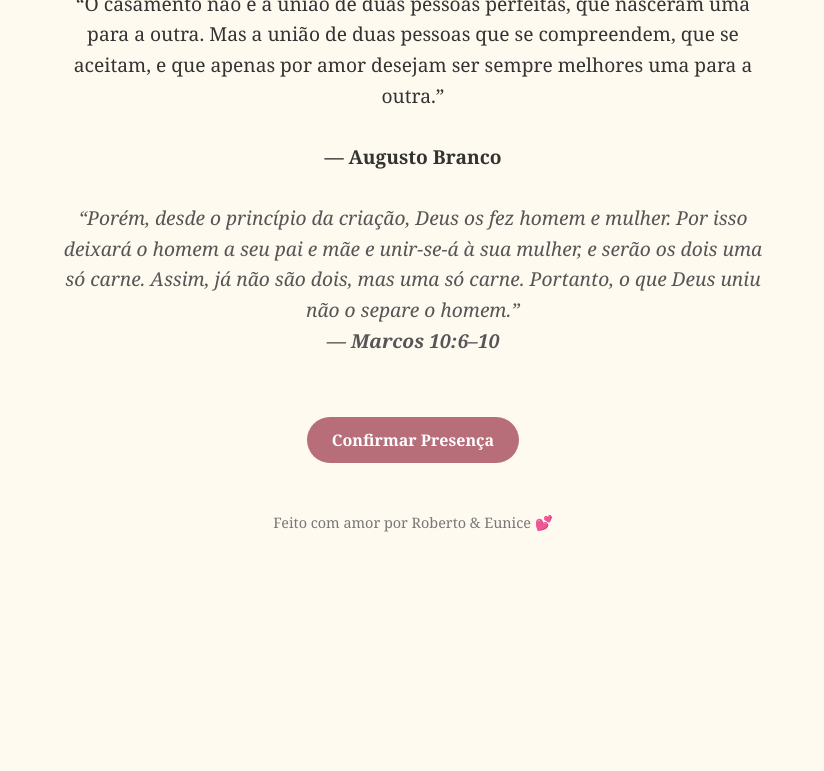
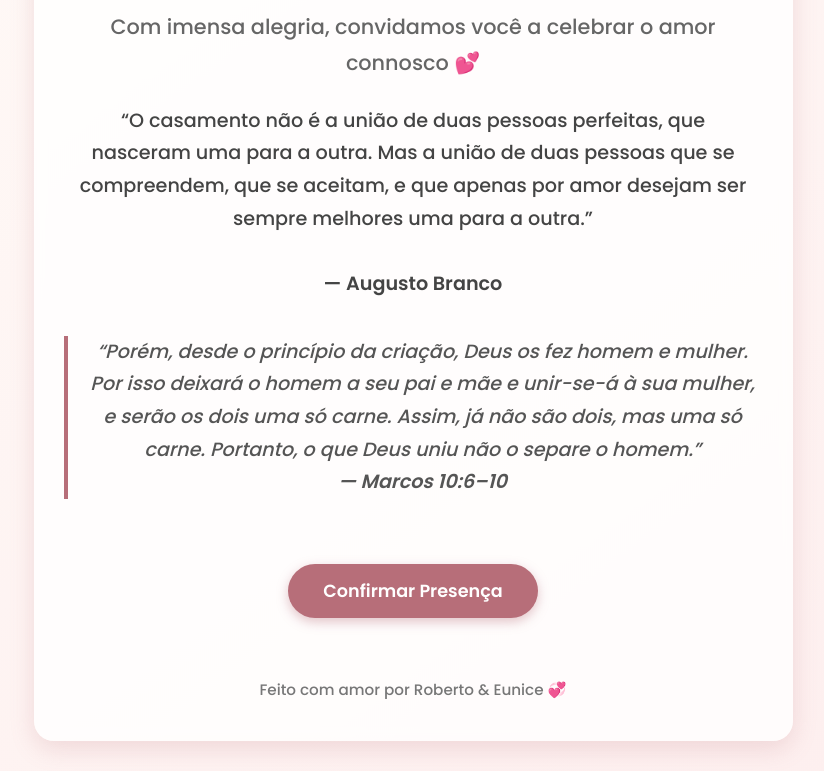
Before and after one commit to Calton4/Roberto-e-Eunice01, a plain HTML site: page index.html in a window 1280 px wide. Shown: the part 178-949 px from the top of the page, without its empty margins (227-1051 px from the left). Before the commit the page ends 800 px from the top, so only its background shows below. Drawn offline with Linux system fonts and the light colour scheme.

Commit message:
Update index.html

```diff
--- a/index.html
+++ b/index.html
@@ -5,47 +5,107 @@
   <meta name="viewport" content="width=device-width, initial-scale=1.0">
   <title>Casamento de Roberto & Eunice</title>
   <style>
+    /* 🌸 Estilo geral */
     body {
-      font-family: 'Georgia', serif;
-      background-color: #fffaf0;
-      color: #333;
+      font-family: 'Poppins', 'Georgia', serif;
+      background: linear-gradient(to bottom right, #fffaf7, #fdeeee);
+      color: #444;
       text-align: center;
-      padding: 50px 20px;
+      margin: 0;
+      padding: 0;
+      min-height: 100vh;
+      display: flex;
+      flex-direction: column;
+      align-items: center;
+      justify-content: center;
     }
+
+    /* 🌿 Container central */
+    .container {
+      background: #ffffffcc;
+      backdrop-filter: blur(6px);
+      padding: 40px 30px;
+      border-radius: 20px;
+      box-shadow: 0 8px 25px rgba(183, 110, 121, 0.2);
+      max-width: 800px;
+      margin: 30px;
+    }
+
+    /* 💞 Cabeçalho */
     h1 {
       color: #b76e79;
-      font-size: 2.5em;
+      font-size: 3em;
+      letter-spacing: 1px;
+      margin-bottom: 10px;
+      font-family: 'Great Vibes', cursive;
     }
+
+    .subtitulo {
+      font-size: 1.3em;
+      color: #666;
+      margin-bottom: 25px;
+    }
+
+    /* ✨ Frases */
     p {
       font-size: 1.2em;
-      line-height: 1.6;
-      margin: 20px auto;
-      max-width: 700px;
+      line-height: 1.7;
+      margin: 25px auto;
+      max-width: 680px;
     }
+
     .versiculo {
       font-style: italic;
-      margin-top: 30px;
+      margin-top: 35px;
       color: #555;
+      border-left: 4px solid #b76e79;
+      padding-left: 15px;
     }
+
+    /* 🌺 Botão */
     .botao {
       display: inline-block;
       margin-top: 40px;
-      padding: 12px 25px;
+      padding: 14px 35px;
       background-color: #b76e79;
       color: white;
-      border-radius: 25px;
+      border-radius: 30px;
       text-decoration: none;
-      font-weight: bold;
+      font-weight: 600;
+      font-size: 1.1em;
+      box-shadow: 0 4px 12px rgba(183, 110, 121, 0.4);
+      transition: all 0.3s ease;
     }
+
+    .botao:hover {
+      background-color: #c57b85;
+      transform: scale(1.05);
+      box-shadow: 0 6px 18px rgba(183, 110, 121, 0.5);
+    }
+
+    /* 💐 Rodapé */
     footer {
-      margin-top: 50px;
-      font-size: 0.9em;
+      margin-top: 60px;
+      font-size: 0.95em;
       color: #777;
     }
+
+    /* ✨ Animação suave ao carregar */
+    .container {
+      animation: fadeIn 1.4s ease;
+    }
+
+    @keyframes fadeIn {
+      from { opacity: 0; transform: translateY(30px); }
+      to { opacity: 1; transform: translateY(0); }
+    }
   </style>
+  <link href="https://fonts.googleapis.com/css2?family=Great+Vibes&family=Poppins:wght@300;500;600&display=swap" rel="stylesheet">
 </head>
 <body>
+  <div class="container">
     <h1>Roberto & Eunice</h1>
+    <p class="subtitulo">Com imensa alegria, convidamos você a celebrar o amor connosco 💕</p>
 
     <p>
       “O casamento não é a união de duas pessoas perfeitas, que nasceram uma para a outra.
@@ -62,11 +122,12 @@
       <strong>— Marcos 10:6–10</strong>
     </p>
 
-  <!-- ✅ ESTE BOTÃO LEVA À PÁGINA DO FORMULÁRIO -->
+    <!-- 🌷 Botão para o formulário -->
     <a class="botao" href="noivos.html">Confirmar Presença</a>
 
     <footer>
-    Feito com amor por Roberto & Eunice 💕
+      Feito com amor por Roberto & Eunice 💞
     </footer>
+  </div>
 </body>
 </html>
```
Lines whose indentation alone changed are shown as unchanged.
